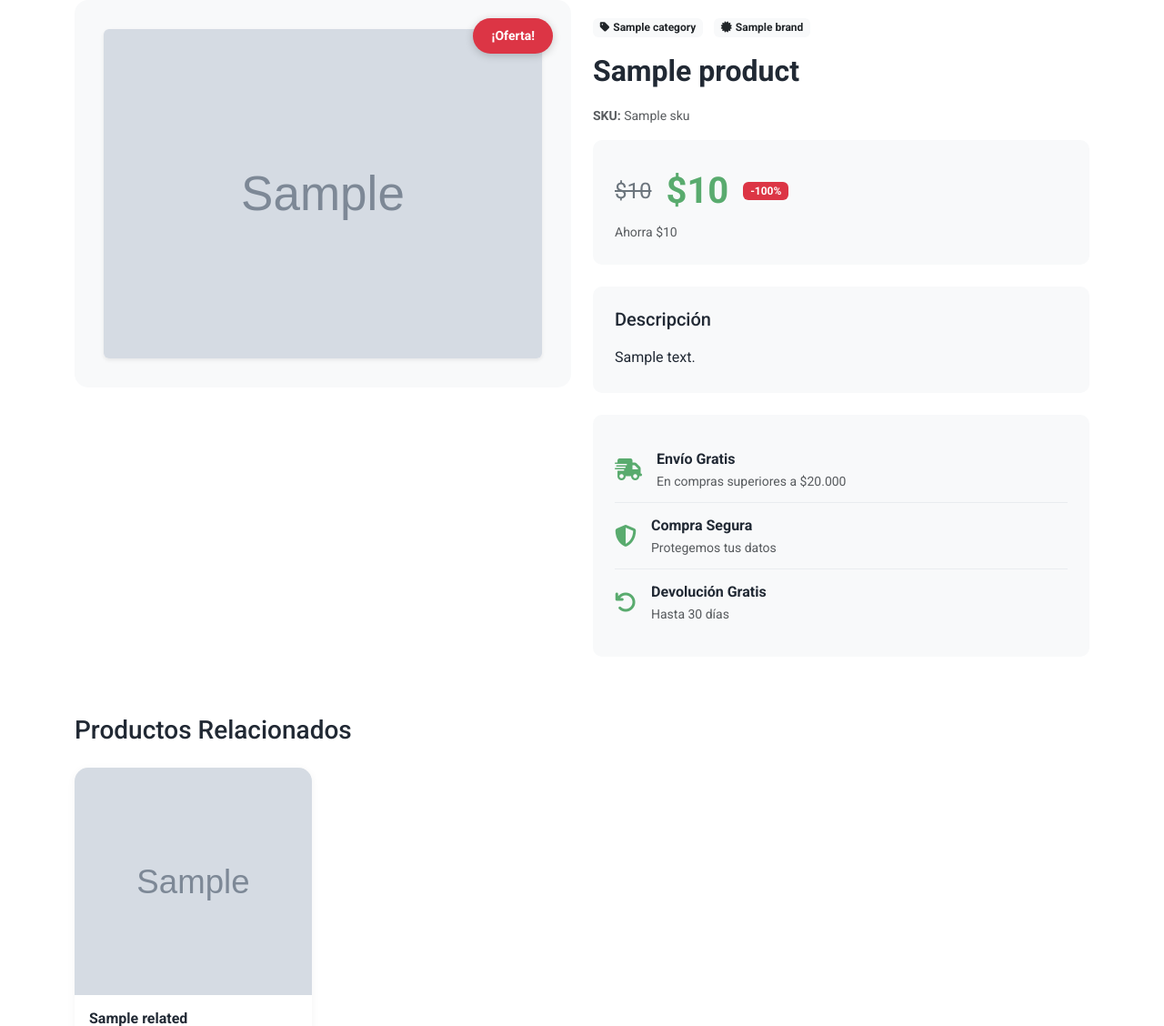
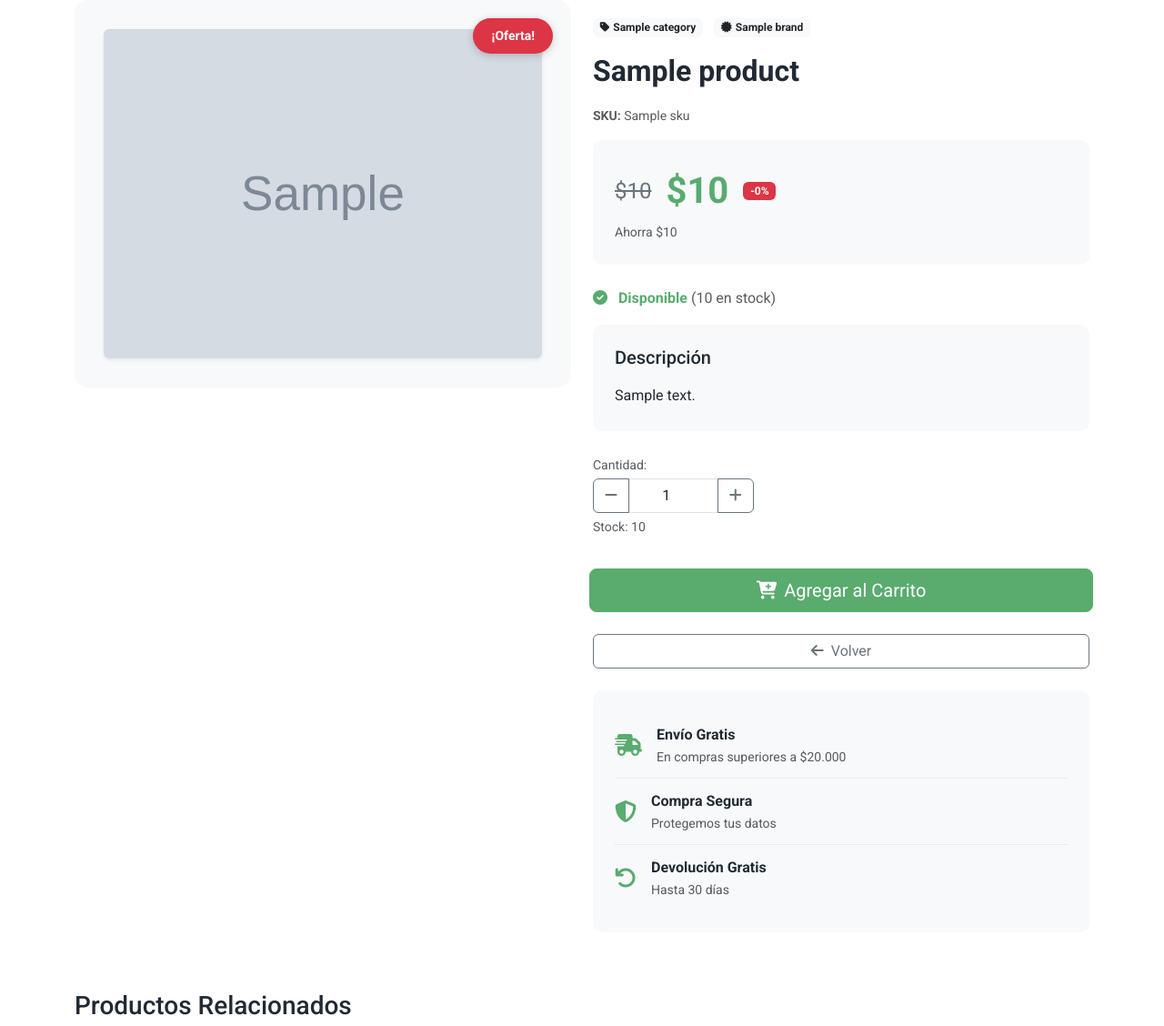
Before and after one commit to carandab/portafolio_Modulo7, a Django app: template templates/products/product_detail.html in a window 1280 px wide. Shown: the part 216-1344 px from the top of the page at 91% size. Run offline with Django 5.2, Linux system fonts and the light colour scheme; the template is opened without the code that fills it: most values are stand-ins (such as "Sample title", 1, 10 or a date in 2020); grey boxes marked "Sample" are stand-in pictures.

Commit message:
Se modifican templates, views, urls, javascript y pricefilters // Se solucionan problemas con: el carrito de compras y se mejora interfaz ;  redirects en el logout y en la creacion de los pedidos; Se mejora calculo de las ofertas

```diff
--- a/orders/views.py
+++ b/orders/views.py
@@ -92,7 +92,7 @@ def checkout(request):
                 )
 
                 # 6. Redirigir a detalle del pedido
-                return redirect('orders:order_detail', pk=order.id)
+                return redirect('orders:detalle_pedido', pk=order.id)
 
         # Manejo de errores
         except IntegrityError:
--- a/products/templatetags/price_filters.py
+++ b/products/templatetags/price_filters.py
@@ -15,3 +15,20 @@ def precio_clp(value):
         return f"${value:,}".replace(',', '.')
     except (ValueError, TypeError):
         return value
+
+# Calcular descuento
+@register.filter(name='calcular_descuento')
+def calcular_descuento(precio_normal, precio_oferta):
+    """
+    Calcula el porcentaje de descuento
+    """
+    try:
+        precio_normal = float(precio_normal)
+        precio_oferta = float(precio_oferta)
+
+        if precio_normal > 0:
+            descuento = ((precio_normal - precio_oferta) / precio_normal) * 100
+            return int(descuento)
+        return 0
+    except (ValueError, TypeError, ZeroDivisionError):
+        return 0
--- a/products/urls.py
+++ b/products/urls.py
@@ -12,5 +12,7 @@ urlpatterns = [
     path('productos/eliminar/<int:pk>/', views.product_confirm_delete, name='confirmar_eliminar_producto'),
     path('carrito/', views.cart_view, name='cart_view'),
     path('carrito/agregar/<int:pk>/', views.add_to_cart, name='add_to_cart'),
+    path('carrito/agregar-cantidad/<int:pk>/', views.add_to_cart_with_quantity, name='add_to_cart_with_quantity'),
     path('carrito/eliminar/<int:pk>/', views.remove_from_cart, name='remove_from_cart'),
+    path('carrito/actualizar/<int:pk>/', views.update_cart, name='update_cart'),
 ]
--- a/static/css/products.css
+++ b/static/css/products.css
@@ -11,11 +11,12 @@
     height: 100%;
     display: flex;
     flex-direction: column;
+    cursor: pointer;
 }
 
 .product-card:hover {
     transform: translateY(-5px);
-    box-shadow: 0 10px 30px rgba(0, 0, 0, 0.1);
+    box-shadow: 0 10px 30px rgba(0, 0, 0, 0.15);
 }
 
 .product-badge {
@@ -290,4 +291,5 @@
     .product-detail-image img {
         max-height: 300px;
     }
+
 }
--- a/static/js/products.js
+++ b/static/js/products.js
@@ -1,14 +1,49 @@
 $(document).ready(function() {
 
-    // Agregar al carrito con animacion
+    // Hacer cards clickeables
+    $('.product-card').on('click', function(e) {
+        // Si no se clickeó un botón o link interno
+        if (!$(e.target).closest('a, button').length) {
+            var url = $(this).data('href');
+            if (url) {
+                window.location.href = url;
+            }
+        }
+    });
+
+    // Prevenir que botones internos activen el click de la card
+    $('.add-to-cart-btn, .product-actions a, .product-actions button').on('click', function(e) {
+        e.stopPropagation();
+    });
+
+    // Animación al agregar al carrito
     $('.btn-success[href*="add_to_cart"]').on('click', function(e) {
         var button = $(this);
         var originalText = button.html();
 
         button.html('<i class="fas fa-spinner fa-spin me-2"></i>Agregando...');
         button.prop('disabled', true);
-
-        // Permitir que el enlace se procese normalmente
     });
 
 });
+
+// Funciones para el selector de cantidad en product detail
+function incrementQuantityDetail(max) {
+    var input = document.getElementById('quantity-input');
+    var currentValue = parseInt(input.value);
+
+    if (currentValue < max) {
+        input.value = currentValue + 1;
+    } else {
+        alert('Stock máximo disponible: ' + max);
+    }
+}
+
+function decrementQuantityDetail() {
+    var input = document.getElementById('quantity-input');
+    var currentValue = parseInt(input.value);
+
+    if (currentValue > 1) {
+        input.value = currentValue - 1;
+    }
+}
--- a/templates/base.html
+++ b/templates/base.html
@@ -89,10 +89,14 @@
                                         <i class="fas fa-cog"></i> Panel Admin
                                     </a></li>
                                 {% endif %}
-                                <li><hr class="dropdown-divider"></li>
-                                <li><a class="dropdown-item" href="{% url 'users:logout' %}">
-                                    <i class="fas fa-sign-out-alt"></i> Cerrar Sesión
-                                </a></li>
+                                    <li>
+                                        <form method="POST" action="{% url 'users:logout' %}" style="display: inline;">
+                                            {% csrf_token %}
+                                            <button type="submit" class="dropdown-item" style="background: none; border: none; width: 100%; text-align: left; cursor: pointer;">
+                                                <i class="fas fa-sign-out-alt"></i> Cerrar Sesión
+                                            </button>
+                                        </form>
+                                    </li>
                             </ul>
                         </div>
                     {% else %}
--- a/templates/index.html
+++ b/templates/index.html
@@ -107,7 +107,7 @@
             {% if featured_products %}
                 {% for product in featured_products %}
                 <div class="col-lg-3 col-md-4 col-sm-6">
-                    <div class="product-card">
+                    <div class="product-card" data-href="{% url 'products:detalle_producto' product.pk %}">
 
                         <!-- Badge para productos -->
                         {% if product.sale_price|precio_clp %}
@@ -153,7 +153,7 @@
 
                             <!-- Agregar al carrito -->
                             {% if product.stock > 0 %}
-                                <a href="{% url 'products:add_to_cart' product.id %}" class="btn btn-success btn-sm w-100">
+                                <a href="{% url 'products:add_to_cart' product.id %}" class="btn btn-success btn-sm w-100 add-to-cart-btn">
                                     <i class="fas fa-cart-plus me-2"></i>Agregar al Carrito
                                 </a>
                             {% else %}
--- a/templates/orders/checkout.html
+++ b/templates/orders/checkout.html
@@ -166,7 +166,7 @@
                                         <small class="text-muted">Cantidad: {{ item.quantity }}</small>
                                     </div>
                                     <div class="text-end">
-                                        <div class="fw-bold text-success">${{ item.subtotal|precio_clp }}</div>
+                                        <div class="fw-bold text-success">{{ item.subtotal|precio_clp }}</div>
                                     </div>
                                 </div>
                             </div>
@@ -178,7 +178,7 @@
                         <!-- Totales -->
                         <div class="summary-row">
                             <span>Subtotal:</span>
-                            <span class="fw-bold">${{ total|precio_clp }}</span>
+                            <span class="fw-bold">{{ total|precio_clp }}</span>
                         </div>
 
                         <div class="summary-row">
@@ -190,7 +190,7 @@
 
                         <div class="summary-row total-row">
                             <span class="fw-bold">Total:</span>
-                            <span class="fw-bold text-success fs-4">${{ total|precio_clp }}</span>
+                            <span class="fw-bold text-success fs-4">{{ total|precio_clp }}</span>
                         </div>
 
                         <!-- Garantías -->
--- a/templates/orders/order_detail.html
+++ b/templates/orders/order_detail.html
@@ -104,15 +104,15 @@
                                         <td class="text-center align-middle">
                                             <span class="badge bg-light text-dark">{{ item.quantity }}</span>
                                         </td>
-                                        <td class="text-end align-middle">${{ item.unit_price|precio_clp }}</td>
-                                        <td class="text-end align-middle fw-bold text-success">${{ item.subtotal|precio_clp }}</td>
+                                        <td class="text-end align-middle">{{ item.unit_price|precio_clp }}</td>
+                                        <td class="text-end align-middle fw-bold text-success">{{ item.subtotal|precio_clp }}</td>
                                     </tr>
                                     {% endfor %}
                                 </tbody>
                                 <tfoot class="table-light">
                                     <tr>
                                         <td colspan="3" class="text-end fw-bold">Total:</td>
-                                        <td class="text-end fw-bold text-success fs-5">${{ order.total|precio_clp }}</td>
+                                        <td class="text-end fw-bold text-success fs-5">{{ order.total|precio_clp }}</td>
                                     </tr>
                                 </tfoot>
                             </table>
--- a/templates/products/cart.html
+++ b/templates/products/cart.html
@@ -65,7 +65,7 @@
                                         <small class="text-muted">{{ item.product.category.name }}</small>
                                     {% endif %}
                                     <div class="mt-2">
-                                        <span class="text-success fw-bold">{{ item.product.price }}</span>
+                                        <span class="text-success fw-bold">{{ item.product.price|precio_clp }}</span>
                                         <small class="text-muted">c/u</small>
                                     </div>
                                 </div>
@@ -89,7 +89,7 @@
 
                                 <!-- Subtotal & Sacar del carrito -->
                                 <div class="col-md-2 col-6 mt-3 mt-md-0 text-md-end">
-                                    <div class="fw-bold text-success mb-2">{{ item.subtotal }}</div>
+                                    <div class="fw-bold text-success mb-2">{{ item.subtotal|precio_clp }}</div>
                                     <a href="{% url 'products:remove_from_cart' item.product.pk %}" class="btn btn-sm btn-outline-danger">
                                         <i class="fas fa-trash"></i>
                                     </a>
--- a/templates/products/product_detail.html
+++ b/templates/products/product_detail.html
@@ -88,7 +88,7 @@
                                 <span class="original-price">{{ product.price|precio_clp }}</span>
                                 <span class="sale-price">{{ product.sale_price|precio_clp }}</span>
                                 <span class="badge bg-danger">
-                                    -{% widthratio product.price product.sale_price 100 %}%
+                                    -{{ product.price|calcular_descuento:product.sale_price }}%
                                 </span>
                             </div>
                             <small class="text-muted">Ahorra {{ ahorro|precio_clp }}</small>
@@ -98,25 +98,17 @@
                     </div>
 
                     <!-- Stock -->
-                    <div class="stock-info mb-4">
+                    <div class="stock-info-detail mb-3">
+                        <div class="stock-display">
                             {% if product.stock > 0 %}
-                            {% if product.stock < 5 %}
-                                <div class="alert alert-warning" role="alert">
-                                    <i class="fas fa-exclamation-triangle me-2"></i>
-                                    <strong>¡Últimas {{ product.stock }} unidades!</strong> No te quedes sin el tuyo.
+                                <i class="fas fa-check-circle text-success me-2"></i>
+                                <span class="fw-bold text-success">Disponible</span>
+                                <span class="text-muted">({{ product.stock }} en stock)</span>
+                            {% else %}
+                                <i class="fas fa-times-circle text-danger me-2"></i>
+                                <span class="fw-bold text-danger">Sin Stock</span>
+                            {% endif %}
                         </div>
-                            {% else %}
-                                <div class="alert alert-success" role="alert">
-                                    <i class="fas fa-check-circle me-2"></i>
-                                    <strong>Disponible</strong> ({{ product.stock }} en stock)
-                                </div>
-                            {% endif %}
-                        {% else %}
-                            <div class="alert alert-danger" role="alert">
-                                <i class="fas fa-times-circle me-2"></i>
-                                <strong>Producto Agotado</strong>
-                            </div>
-                        {% endif %}
                     </div>
 
                     <!-- Descripción -->
@@ -125,21 +117,51 @@
                         <p>{{ product.description|linebreaks }}</p>
                     </div>
 
-                    <!-- Acciones -->
-                    <div class="product-actions mb-4">
+                    <!-- Selector de Cantidad y Agregar al Carrito -->
                     {% if product.stock > 0 %}
-                            <!-- Agregar al Carrito -->
-                            <a href="{% url 'products:add_to_cart' product.pk %}" class="btn btn-success btn-lg w-100 mb-2">
+                    <div class="quantity-selector mb-4">
+                        <form method="POST" action="{% url 'products:add_to_cart_with_quantity' product.pk %}" class="quantity-form-detail">
+                            {% csrf_token %}
+                            <div class="row g-2 align-items-center">
+                                <div class="col-12 col-md-4">
+                                    <label class="form-label mb-1 small text-muted">Cantidad:</label>
+                                    <div class="input-group">
+                                        <button class="btn btn-outline-secondary" type="button" onclick="decrementQuantityDetail()">
+                                            <i class="fas fa-minus"></i>
+                                        </button>
+                                        <input type="number" name="quantity" id="quantity-input" class="form-control text-center" value="1" min="1" max="{{ product.stock }}" readonly>
+                                        <button class="btn btn-outline-secondary" type="button" onclick="incrementQuantityDetail({{ product.stock }})">
+                                            <i class="fas fa-plus"></i>
+                                        </button>
+                                    </div>
+                                    <small class="text-muted d-block mt-1">Stock: {{ product.stock }}</small>
+                                </div>
+                            </div>
+                            <div class="row g-2 align-items-center">
+                                <label class="form-label mb-1 small text-muted d-none d-md-block">&nbsp;</label>
+                                <button type="submit" class="btn btn-success btn-lg w-100">
                                     <i class="fas fa-cart-plus me-2"></i>Agregar al Carrito
-                            </a>
+                                </button>
+                            </div>
+                        </form>
+                    </div>
+
+                    {% if product.stock < 5 %}
+                    <div class="alert alert-warning" role="alert">
+                        <i class="fas fa-exclamation-triangle me-2"></i>
+                        <strong>¡Últimas unidades!</strong> No te quedes sin el tuyo.
+                    </div>
+                    {% endif %}
                     {% else %}
-                            <button class="btn btn-secondary btn-lg w-100 mb-2" disabled>
+                    <div class="mb-4">
+                        <button class="btn btn-secondary btn-lg w-100" disabled>
                             <i class="fas fa-times me-2"></i>No Disponible
                         </button>
+                    </div>
                     {% endif %}
 
                     <!-- Botones Secundarios -->
-                        <div class="d-flex gap-2">
+                    <div class="d-flex gap-2 mb-4">
                         <a href="{% url 'products:lista_productos' %}" class="btn btn-outline-secondary flex-fill">
                             <i class="fas fa-arrow-left me-2"></i>Volver
                         </a>
@@ -148,7 +170,6 @@
                                 <i class="fas fa-edit"></i>
                             </a>
                         {% endif %}
-                        </div>
                     </div>
 
                     <!-- Características -->
```
Also changed, not shown: products/views.py (+27 -1 lines), static/css/forms.css (+13 -1 lines), static/js/home.js (+17 -13 lines), templates/products/product_list.html (+5 -8 lines), templates/users/profile.html (+6 -3 lines), db.sqlite3. Lines whose indentation alone changed are shown as unchanged.
